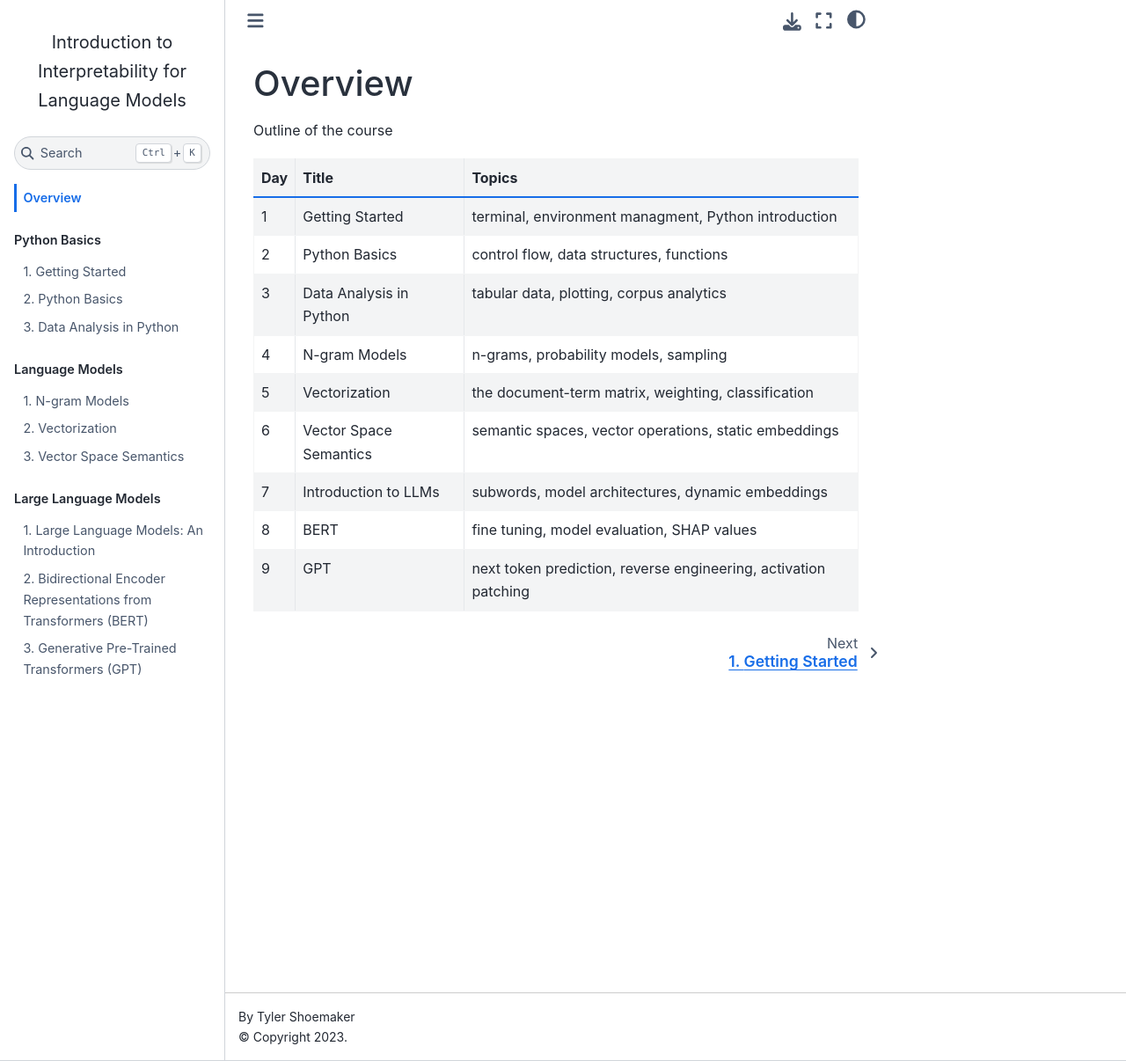
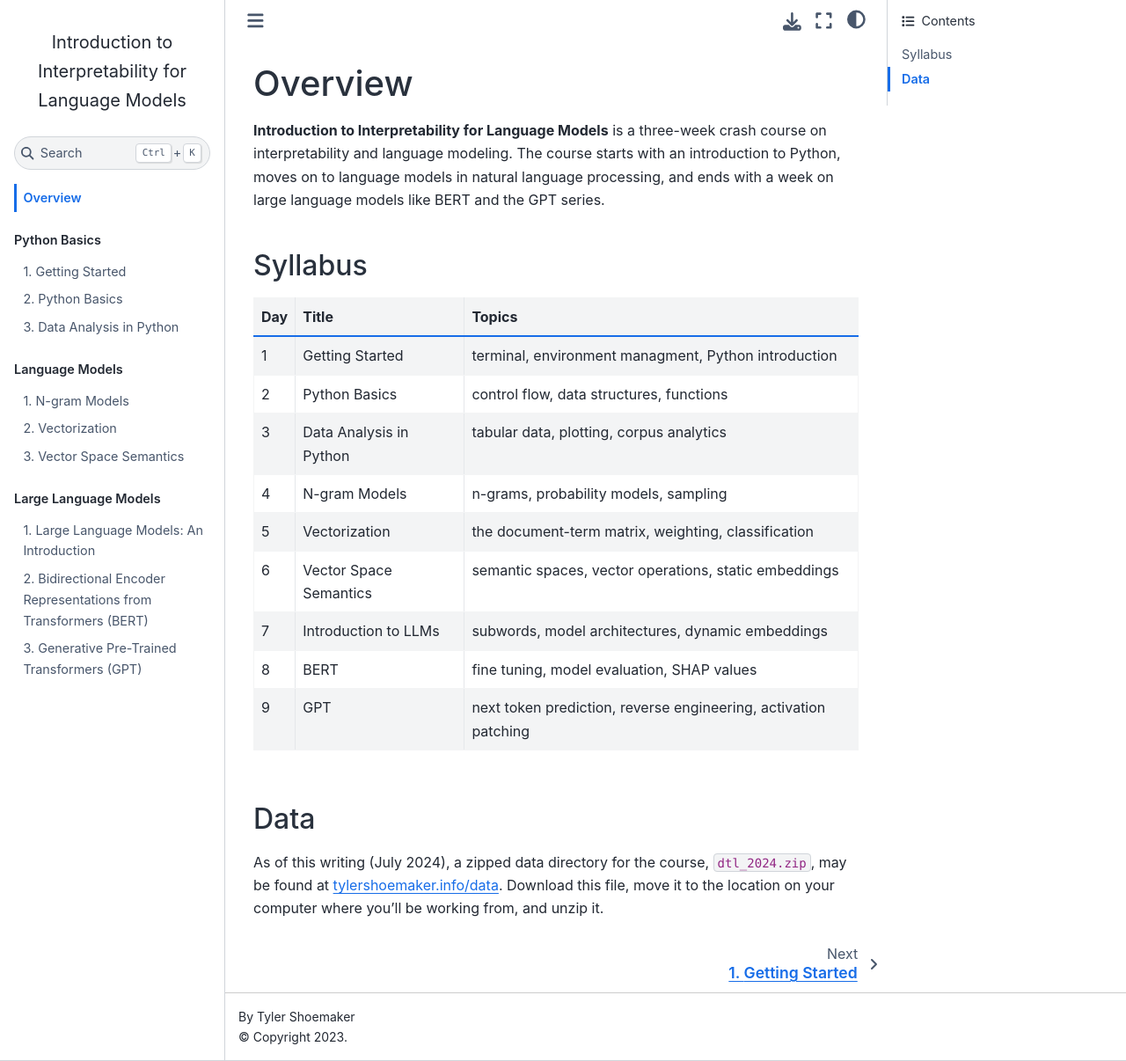
Before and after one commit to t-shoemaker/2024_dtl_lm-interpretability, a Jupyter Book: the page built from chapters/index.md, in a window 1280 px wide and 1206 px high. Shown: the whole window at 88% size. Built offline with Jupyter Book 1.0.4 settings and Sphinx 7.4.7 and the Sphinx Book theme 1.1.4, drawn with Linux system fonts in a browser that asks for light colours.

Commit message:
Short description and data link

```diff
--- a/chapters/index.md
+++ b/chapters/index.md
@@ -1,7 +1,14 @@
 Overview
 ========
 
-Outline of the course
+**Introduction to Interpretability for Language Models** is a three-week crash
+course on interpretability and language modeling. The course starts with an
+introduction to Python, moves on to language models in natural language
+processing, and ends with a week on large language models like BERT and the GPT
+series.
+
+
+## Syllabus
 
 | Day | Title                   | Topics                                                          |
 |-----|-------------------------|-----------------------------------------------------------------|
@@ -14,3 +21,13 @@ Outline of the course
 |  7  | Introduction to LLMs    | subwords, model architectures, dynamic embeddings               |
 |  8  | BERT                    | fine tuning, model evaluation, SHAP values                      |
 |  9  | GPT                     | next token prediction, reverse engineering, activation patching |
+
+
+## Data
+
+As of this writing (July 2024), a zipped data directory for the course,
+`dtl_2024.zip`, may be found at [tylershoemaker.info/data][data]. Download this
+file, move it to the location on your computer where you'll be working from,
+and unzip it.
+
+[data]: https://tylershoemaker.info/data
```
